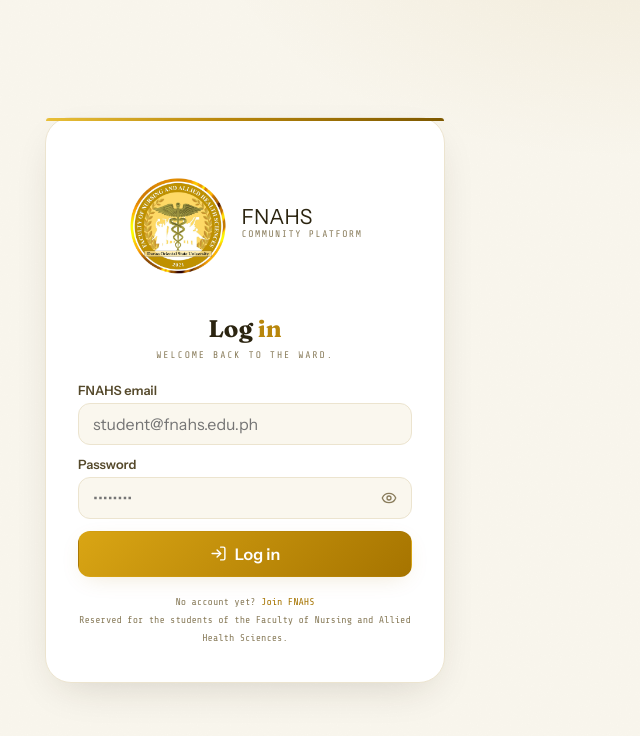
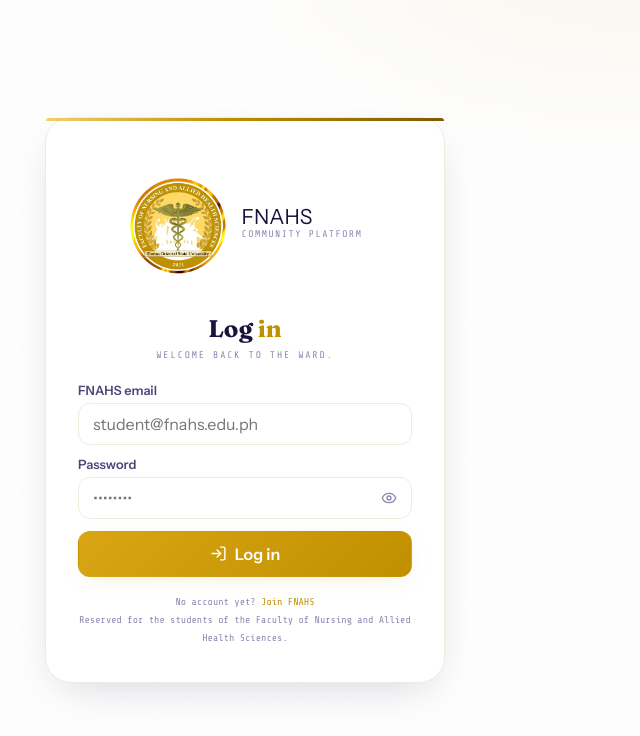
Before and after one commit to kurunami31/FNAHS, a React (Vite) app: page /login in a window 1280 px wide. Shown: the top 736 px of the page, without its empty margins (395-1035 px from the left). Built offline with nearby package versions, Linux system fonts and the light colour scheme; no server answers.

Commit message:
Phase 1: gold-navy design tokens + RBAC engine (roles, positions, scopes) wired through app

```diff
--- a/src/components/AccountSheet.jsx
+++ b/src/components/AccountSheet.jsx
@@ -1,6 +1,7 @@
 import { useEffect, useRef, useState } from 'react'
 import { Save, LogOut, X, AtSign, ShieldCheck, Loader2, Camera } from 'lucide-react'
 import { useApp } from '../context/AppContext'
+import { can } from '../rbac'
 import { api } from '../lib/api'
 import { initials } from '../lib/format'
 import { PROGRAMS, ORG_FULL } from '../lib/mock'
@@ -158,5 +159,5 @@
 }
 
 function isStaff(u) {
-  return ['staff', 'superadmin'].includes(u?.role)
+  return can(u, 'attendance.scan') || can(u, 'console.access')
 }
--- a/src/components/EventModal.jsx
+++ b/src/components/EventModal.jsx
@@ -1,6 +1,7 @@
 import { useEffect, useState } from 'react'
 import { X, Clock, MapPin, Users, QrCode, Check } from 'lucide-react'
 import { useApp } from '../context/AppContext'
+import { canAny } from '../rbac'
 import { api } from '../lib/api'
 import { initials, monthDay, fmtDateTime } from '../lib/format'
 
@@ -10,7 +11,7 @@
   const [scanned, setScanned] = useState(null)
   const [busy, setBusy] = useState(false)
 
-  const isStaff = ['staff', 'moderator', 'superadmin'].includes(user?.role)
+  const isStaff = canAny(user, ['attendance.scan', 'events.manage'])
 
   useEffect(() => {
     api.getMembers().then(setMembers).catch(() => {})
--- a/src/pages/Admin.jsx
+++ b/src/pages/Admin.jsx
@@ -1,12 +1,12 @@
 import { useCallback, useEffect, useState } from 'react'
 import { ShieldAlert, Users, Newspaper, CalendarDays, Plus, Pencil, Trash2, X, Search } from 'lucide-react'
 import { useApp } from '../context/AppContext'
+import { can } from '../rbac'
 import { api } from '../lib/api'
 import { initials, timeAgo, monthDay } from '../lib/format'
 import { PROGRAMS } from '../lib/mock'
 
-const ROLES = ['student', 'moderator', 'staff', 'superadmin']
-const ADMIN_ROLES = ['superadmin', 'staff', 'moderator']
+const ROLES = ['student', 'moderator', 'superadmin']
 
 export default function Admin() {
   const { user, toast } = useApp()
@@ -35,12 +35,12 @@
     load()
   }, [load])
 
-  if (!ADMIN_ROLES.includes(user?.role)) {
+  if (!can(user, 'console.access')) {
     return (
       <div className="empty-state">
         <ShieldAlert size={44} />
         <h3>Admin console</h3>
-        <p>This page is reserved for FNAHS moderators, staff, and administrators.</p>
+        <p>This page is reserved for FNAHS officers and administrators.</p>
       </div>
     )
   }
--- a/src/pages/Events.jsx
+++ b/src/pages/Events.jsx
@@ -1,11 +1,10 @@
 import { useCallback, useEffect, useState } from 'react'
 import { CalendarDays, MapPin, Clock, Plus, Check, X, Users } from 'lucide-react'
 import { useApp } from '../context/AppContext'
+import { can } from '../rbac'
 import { api } from '../lib/api'
 import { fmtDateTime, monthDay } from '../lib/format'
 import EventModal from '../components/EventModal'
-
-const EVENT_EDITORS = ['staff', 'moderator', 'superadmin']
 
 export default function Events() {
   const { user, toast } = useApp()
@@ -14,7 +13,7 @@
   const [modal, setModal] = useState(false)
   const [selected, setSelected] = useState(null)
 
-  const canCreate = EVENT_EDITORS.includes(user?.role)
+  const canCreate = can(user, 'events.manage')
 
   const load = useCallback(async () => {
     try {
--- a/src/pages/Feed.jsx
+++ b/src/pages/Feed.jsx
@@ -4,6 +4,7 @@
   Heart, MessageCircle, Archive, Trash2, ImagePlus, Send, ChevronDown, ChevronUp, Newspaper,
 } from 'lucide-react'
 import { useApp } from '../context/AppContext'
+import { can } from '../rbac'
 import { api } from '../lib/api'
 import { initials, timeAgo } from '../lib/format'
 
@@ -187,7 +188,7 @@
           key={p.id}
           post={p}
           meId={user?.id}
-          canModerate={isDemo || user?.id === p.user_id || ['staff', 'superadmin'].includes(user?.role)}
+          canModerate={isDemo || user?.id === p.user_id || can(user, 'feed.moderate')}
           onLike={onLike}
           onComment={onComment}
           onArchive={onArchive}
--- a/src/pages/IdCard.jsx
+++ b/src/pages/IdCard.jsx
@@ -3,6 +3,7 @@
 import { toPng } from 'html-to-image'
 import { Download, ShieldCheck, Loader2 } from 'lucide-react'
 import { useApp } from '../context/AppContext'
+import { can } from '../rbac'
 import { api } from '../lib/api'
 import { initials, monthDay, timeAgo } from '../lib/format'
 
@@ -19,7 +20,7 @@
       .catch(() => {})
   }, [])
 
-  const isStaff = ['staff', 'superadmin'].includes(user?.role)
+  const isStaff = can(user, 'feed.moderate') || can(user, 'events.manage') || can(user, 'attendance.scan')
   const name = user?.full_name || 'Student Member'
   const qrValue = JSON.stringify({ t: 'fnahs-id', id: user?.id || 'demo', n: name, v: 1 })
   const serial =
--- /dev/null
+++ b/src/rbac.js
@@ -0,0 +1,132 @@
+import { useApp } from './context/AppContext'
+
+/* ============================================================
+   FNAHS RBAC — single source of truth for roles, positions,
+   and the permission scopes that map to them.
+   UI hides (useCan), route guards and server-side RPCs all
+   read from these same tables.
+   ============================================================ */
+
+export const ROLES = {
+  student: 'Student',
+  moderator: 'Moderator',
+  superadmin: 'Superadmin',
+}
+
+export const POSITION_LABELS = {
+  governor: 'Governor',
+  'v-governor': 'Vice Governor',
+  pio: 'P.I.O',
+  'assoc-pio': 'Assoc. P.I.O',
+  'v-gov-internal': 'V-Gov (Internal)',
+  'v-gov-external': 'V-Gov (External)',
+  secretary: 'Secretary',
+  'assoc-secretary': 'Assoc. Secretary',
+  treasurer: 'Treasurer',
+  'assoc-treasurer': 'Assoc. Treasurer',
+  auditor: 'Auditor',
+  'assoc-auditor': 'Assoc. Auditor',
+  'business-manager': 'Business Manager',
+  'assoc-business-manager': 'Assoc. Business Manager',
+  committees: 'Committees',
+}
+
+export const POSITIONS = Object.keys(POSITION_LABELS)
+
+/* ------------------------------------------------------------
+   Permission scopes
+   ------------------------------------------------------------ */
+export const SCOPE_LABELS = {
+  'feed.post': 'Post on the feed',
+  'feed.moderate': 'Moderate posts & comments',
+  'announcements.post': 'Publish announcements',
+  'events.manage': 'Create & manage events',
+  'polls.manage': 'Manage event polls',
+  'attendance.scan': 'Scan attendance at the door',
+  'attendance.export': 'Export attendance & tallies',
+  'members.edit': 'Edit member profiles & positions',
+  'console.access': 'Open the admin console',
+  'settings.superadmin': 'Registrar: roles, positions, structure',
+}
+
+export const ROLE_SCOPES = {
+  superadmin: ['*'],
+  moderator: ['feed.moderate'],
+  student: [],
+}
+
+export const POSITION_SCOPES = {
+  governor: [
+    'feed.moderate',
+    'announcements.post',
+    'events.manage',
+    'polls.manage',
+    'attendance.scan',
+    'attendance.export',
+    'members.edit',
+    'console.access',
+  ],
+  'v-governor': [
+    'feed.moderate',
+    'announcements.post',
+    'events.manage',
+    'polls.manage',
+    'attendance.scan',
+    'attendance.export',
+    'members.edit',
+    'console.access',
+  ],
+  pio: ['announcements.post', 'events.manage', 'feed.moderate'],
+  'assoc-pio': ['announcements.post', 'feed.moderate'],
+  'v-gov-internal': ['announcements.post', 'events.manage', 'attendance.scan'],
+  'v-gov-external': ['announcements.post', 'events.manage', 'attendance.scan'],
+  secretary: ['announcements.post', 'events.manage', 'attendance.scan', 'members.edit', 'console.access'],
+  'assoc-secretary': ['events.manage', 'attendance.scan'],
+  treasurer: ['events.manage', 'attendance.scan', 'attendance.export', 'console.access'],
+  'assoc-treasurer': ['attendance.scan', 'attendance.export'],
+  auditor: ['feed.moderate', 'attendance.export', 'console.access'],
+  'assoc-auditor': ['attendance.export'],
+  'business-manager': ['events.manage', 'attendance.scan', 'attendance.export', 'console.access'],
+  'assoc-business-manager': ['attendance.scan'],
+  committees: [],
+}
+
+const SUPERADMIN_ONLY = ['settings.superadmin']
+
+/* ------------------------------------------------------------
+   Resolution helpers
+   ------------------------------------------------------------ */
+export function scopesFor(user) {
+  if (!user) return []
+  const fromRole = ROLE_SCOPES[user.role] || []
+  if (fromRole.includes('*')) return ['*']
+  const fromPositions = (user.positions || [])
+    .filter((p) => POSITION_SCOPES[p])
+    .flatMap((p) => POSITION_SCOPES[p])
+  return Array.from(new Set([...fromRole, ...fromPositions]))
+}
+
+export function can(user, scope) {
+  if (!user) return false
+  const scopes = scopesFor(user)
+  if (scopes.includes('*')) return scope === 'settings.superadmin' ? user.role === 'superadmin' : true
+  if (SUPERADMIN_ONLY.includes(scope)) return user.role === 'superadmin'
+  return scopes.includes(scope)
+}
+
+export function canAny(user, scopes) {
+  return scopes.some((s) => can(user, s))
+}
+
+export function useCan() {
+  const { user } = useApp()
+  return (scope) => can(user, scope)
+}
+
+export function positionLabel(position) {
+  return POSITION_LABELS[position] || position
+}
+
+export function roleLabel(role) {
+  return ROLES[role] || role || 'Member'
+}
--- a/src/styles.css
+++ b/src/styles.css
@@ -1,35 +1,43 @@
 /* ============================================================
-   FNAHS — "The Clinic"
+   FNAHS — "The Clinic" · v2 identity
    Faculty of Nursing and Allied Health Sciences community platform.
-Institutional gold-seal identity: Fraunces serif wordmarks,
-   Instrument Sans body, Share Tech Mono chart labels.
-   Light = gold & white (the logo's two colors).
+   Identity rebuilt from the institutional seal:
+   gold (#C09000 family) × white in light mode,
+   seal-night navy-black (#0A0A14) in dark mode.
+   Fraunces serif wordmarks, Instrument Sans body, Share Tech Mono data.
    ============================================================ */
 
 :root {
-  --accent: #a67400;
+  /* seal gold */
+  --accent: #c09000;
   --accent-2: #d9a514;
-  --gold: #b8860b;
-  --gold-soft: #e9c039;
+  --gold: #c09000;
+  --gold-soft: #f0d070;
   --accent-ink: #ffffff;
-  --accent-glow: rgba(166, 116, 0, 0.2);
-  --accent-glow-soft: rgba(166, 116, 0, 0.08);
-  --accent-glow-secondary: rgba(217, 165, 20, 0.14);
-  --brand-grad: linear-gradient(135deg, #d9a514, #a67400);
-  --metal: linear-gradient(135deg, #e9c039 0%, #b8860b 45%, #7d5800 100%);
-  --bg: #faf7ee;
+  --accent-glow: rgba(192, 144, 0, 0.18);
+  --accent-glow-soft: rgba(192, 144, 0, 0.07);
+  --accent-glow-secondary: rgba(217, 165, 20, 0.13);
+  --brand-grad: linear-gradient(135deg, #d9a514, #c09000);
+  --metal: linear-gradient(135deg, #f0d070 0%, #c09000 45%, #7d5a00 100%);
+
+  /* seal navy + ink */
+  --navy: #100e60;
+  --navy-2: #1e2b8a;
+  --royal: #2b3ac9;
+
+  --bg: #ffffff;
   --deep: #ffffff;
   --paper: #ffffff;
-  --ink: #2b2410;
-  --ink-soft: #55492b;
-  --muted: #8a7d5c;
-  --line: #ece4cf;
-  --line-strong: #d8cba8;
+  --ink: #16143e;
+  --ink-soft: #4a4878;
+  --muted: #8a88b0;
+  --line: #efecdd;
+  --line-strong: #d8d3c0;
   --ok: #1f9d5f;
   --warn: #d98f1f;
   --danger: #e5484d;
-  --hn: #b8860b;
-  --primary: #d9a514;
+  --hn: #c09000;
+  --primary: #c09000;
   --primary-2: #8a6200;
 
   --f-display: 'Fraunces', Georgia, 'Times New Roman', serif;
@@ -44,37 +52,43 @@
   --topbar-h: 60px;
   --tabbar-h: 64px;
 
-  --sh-sm: 0 1px 2px rgba(43, 36, 16, 0.05), 0 1px 3px rgba(43, 36, 16, 0.06);
-  --sh-md: 0 2px 6px rgba(43, 36, 16, 0.05), 0 10px 26px -14px rgba(43, 36, 16, 0.14);
-  --sh-lg: 0 14px 44px -16px rgba(43, 36, 16, 0.2);
---sh-glow: 0 6px 24px -8px var(--accent-glow);
+  --sh-sm: 0 1px 2px rgba(22, 20, 62, 0.05), 0 1px 3px rgba(22, 20, 62, 0.06);
+  --sh-md: 0 2px 6px rgba(22, 20, 62, 0.05), 0 10px 26px -14px rgba(22, 20, 62, 0.14);
+  --sh-lg: 0 14px 44px -16px rgba(22, 20, 62, 0.2);
+  --sh-glow: 0 6px 24px -8px var(--accent-glow);
   --sh-glow-secondary: 0 6px 26px -8px var(--accent-glow-secondary);
 }
 
 html[data-theme='dark'] {
-  --accent: #ffd34d;
+  --accent: #f0c948;
   --accent-2: #e6b800;
-  --gold: #ffd34d;
+  --gold: #f0c948;
   --gold-soft: #ffe9a8;
   --accent-ink: #141210;
-  --accent-glow: rgba(255, 211, 77, 0.22);
-  --accent-glow-soft: rgba(255, 211, 77, 0.08);
+  --accent-glow: rgba(240, 201, 72, 0.2);
+  --accent-glow-soft: rgba(240, 201, 72, 0.08);
   --accent-glow-secondary: rgba(230, 184, 0, 0.14);
-  --brand-grad: linear-gradient(135deg, #e6b800, #b8860b);
-  --metal: linear-gradient(135deg, #f4cf4d 0%, #d9a514 45%, #8a6200 100%);
-  --bg: #000000;
-  --deep: #0a0a0a;
-  --paper: #141414;
-  --ink: #f5f1e6;
-  --ink-soft: #bcb6a6;
-  --muted: #7f7a6c;
-  --line: #232323;
-  --line-strong: #383838;
+  --brand-grad: linear-gradient(135deg, #e6b800, #c09000);
+  --metal: linear-gradient(135deg, #ffd95c 0%, #c09000 45%, #7d5a00 100%);
+
+  /* seal night */
+  --navy: #141a6e;
+  --navy-2: #1e2b8a;
+  --royal: #4a5bff;
+
+  --bg: #0a0a14;
+  --deep: #0e0e1c;
+  --paper: #131326;
+  --ink: #f2efe3;
+  --ink-soft: #b9b7cc;
+  --muted: #7e7c99;
+  --line: #24243a;
+  --line-strong: #35354f;
   --ok: #2bb673;
   --warn: #ffb84d;
   --danger: #ff6b70;
-  --hn: #ffb84d;
-  --primary: #ffd34d;
+  --hn: #f0c948;
+  --primary: #f0c948;
   --primary-2: #a67c00;
   --sh-sm: 0 1px 2px rgba(0, 0, 0, 0.35), 0 1px 3px rgba(0, 0, 0, 0.3);
   --sh-md: 0 2px 6px rgba(0, 0, 0, 0.4), 0 10px 26px -14px rgba(0, 0, 0, 0.7);
```
Also changed, not shown: src/components/Layout.jsx (+7 -8 lines), src/pages/Staff.jsx (+4 -5 lines).
